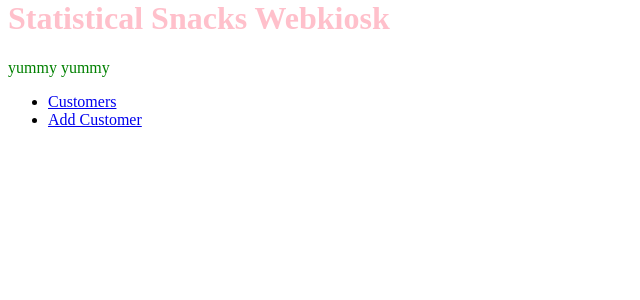
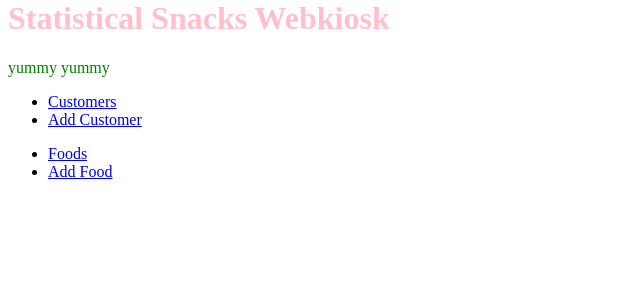
Before and after one commit to arstinr/CSCI22Final, a Django app: page /webkiosk/ in a window 1280 px wide. Shown: the part 21-321 px from the top of the page, without its empty margins (0-640 px from the left). Run offline with Django 4.2, Linux system fonts and the light colour scheme.

Commit message:
Add nav menu for food

```diff
--- a/statisticalsnacks/webkiosk/templates/webkiosk/base_template.html
+++ b/statisticalsnacks/webkiosk/templates/webkiosk/base_template.html
@@ -16,6 +16,10 @@
                 <li><a href="{% url 'webkiosk:customer-list' %}">Customers</a></li>
                 <li><a href="{% url 'webkiosk:customer-add' %}">Add Customer</a></li>
             </ul>
+            <ul>
+                <li><a href="{% url 'webkiosk:food-list' %}">Foods</a></li>
+                <li><a href="{% url 'webkiosk:food-add' %}">Add Food</a></li>
+            </ul>
         </nav>
 
         {% block pagetitle %}
```
